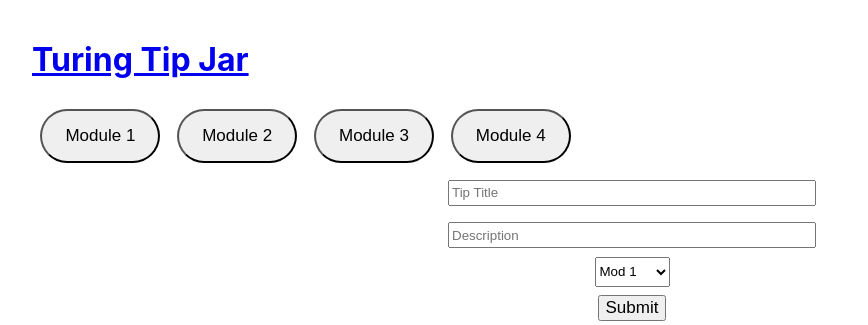
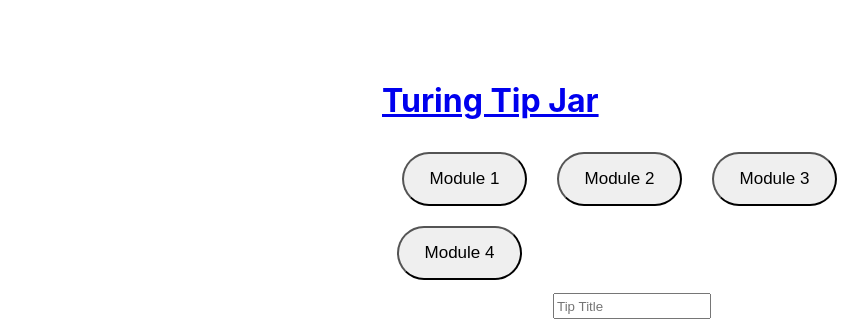
Before and after one commit to ShaunaMyers/turing-two-cents, a React (Create React App) app: page /module/1 in a window 1280 px wide. Shown: the top 325 px of the page, without its empty margins (8-876 px from the left). Built offline with nearby package versions, Linux system fonts and the light colour scheme; no server answers.

Commit message:
Adjust flex and margins on header buttons

```diff
--- a/src/components/App/App.css
+++ b/src/components/App/App.css
@@ -8,8 +8,20 @@ body {
   width: 100%;
 }
 
+div {
+  display: flex;
+  justify-content: center;
+  /* justify-content: space-around; */
+  /* width: 200px; */
+}
+
 .mod-button {
   border-radius: 30px;
   padding: 15px;
-  width: 10%;
+  margin: 2%;
+  width: 125px;
 }
+
+a {
+  margin: 1%;
+}
```
